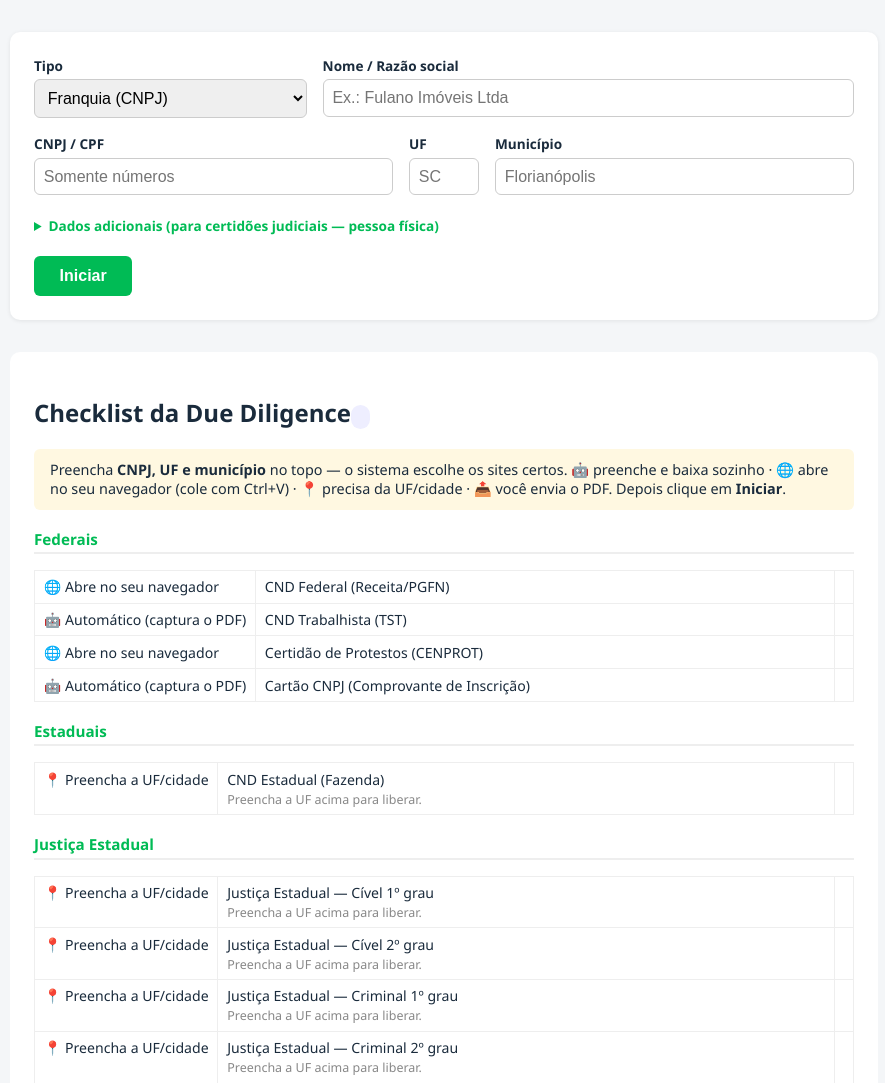
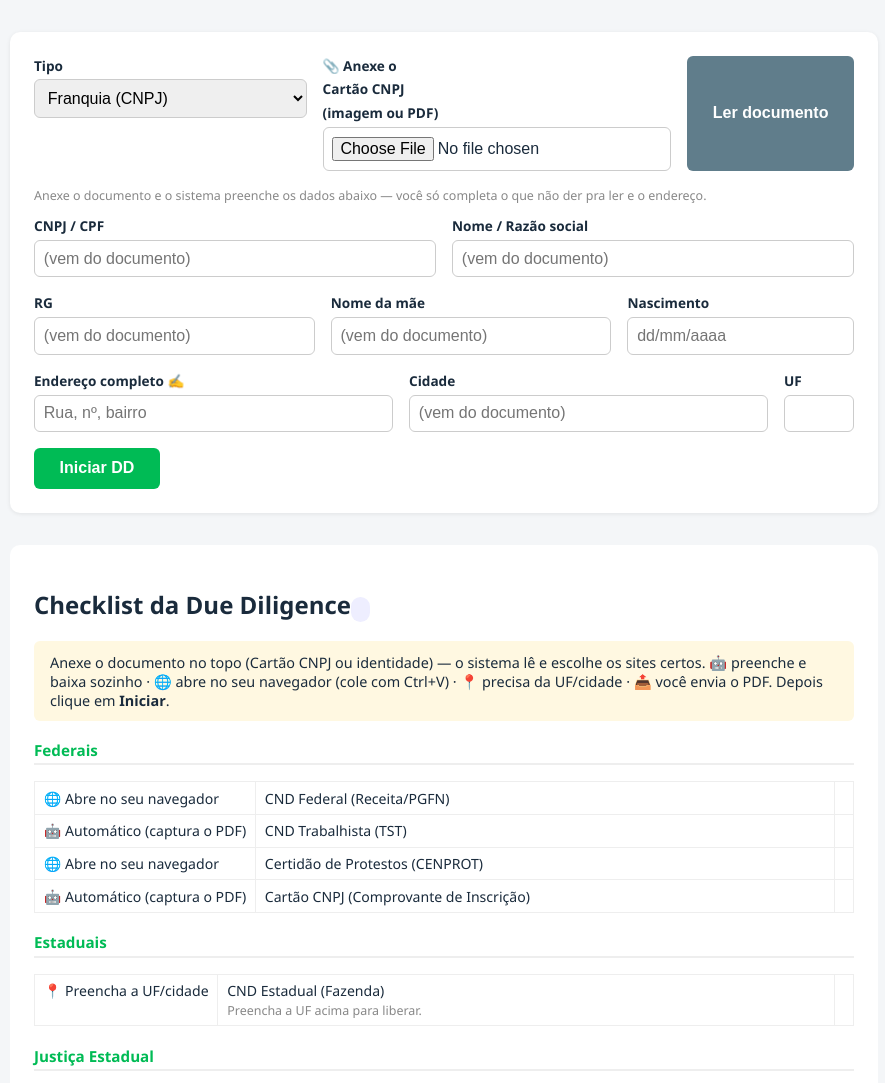
Before and after one commit to anapivanti-lab/seazone-dd, a FastAPI app: page / in a window 1280 px wide. Shown: the part 92-1175 px from the top of the page, without its empty margins (196-1081 px from the left). Run offline with FastAPI, Linux system fonts and the light colour scheme.

Commit message:
Formulario por anexo: le Cartao CNPJ (PJ) e identidade (PF), imagem ou PDF, e preenche os campos
Novo app/extrator.py: extrai de imagem (Tesseract) e PDF (pypdf p/ texto; PyMuPDF+OCR p/ escaneado). PJ: acha o CNPJ no cartao e completa razao social/endereco/UF/municipio via BrasilAPI. PF: CPF, RG, nome, nome da mae/pai, nascimento. Endpoint /ler-documento. Formulario novo: tipo + upload (rotulo muda PJ/PF) + campos auto-preenchidos (editaveis) com endereco digitado; campos de PF aparecem so para PF. requirements: pymupdf.

Co-Authored-By: Claude Opus 4.7 (1M context) <noreply@anthropic.com>

```diff
--- a/app/main.py
+++ b/app/main.py
@@ -12,6 +12,7 @@ from fastapi.templating import Jinja2Templates
 
 from .checklist import itens_para
 from .config import PASTA_PROCESSOS
+from .extrator import extrair_cartao_cnpj, extrair_identidade
 from .leitor import analisar
 from .models import Contexto, TipoPessoa
 from .ocr import ler as ler_identidade
@@ -115,6 +116,22 @@ async def parecer(job_id: str):
     return JSONResponse(gerar_parecer(job))
 
 
+@app.post("/ler-documento")
+async def ler_documento(tipo: str = Form(...), arquivo: UploadFile = File(...)):
+    """Lê o documento anexado (PJ = Cartão CNPJ; PF = identidade), imagem ou PDF,
+    e devolve os campos que conseguiu extrair (você completa o que faltar)."""
+    conteudo = await arquivo.read()
+    nome = arquivo.filename or "documento"
+    suf = Path(nome).suffix.lower() or (".pdf" if conteudo[:4] == b"%PDF" else ".png")
+    tmp = PASTA_PROCESSOS / ("_doc_" + _slug(Path(nome).stem) + suf)
+    tmp.write_bytes(conteudo)
+    try:
+        dados = extrair_cartao_cnpj(str(tmp)) if tipo == "PJ" else extrair_identidade(str(tmp))
+    except Exception as e:
+        dados = {"ok": False, "erro": f"Falha ao ler o documento: {e}"}
+    return JSONResponse(dados)
+
+
 @app.post("/ler-identidade")
 async def ler_identidade_ep(arquivo: UploadFile = File(...)):
     """Lê (OCR) uma imagem de RG/CNH e devolve RG, nome da mãe e nascimento."""
--- a/app/static/app.js
+++ b/app/static/app.js
@@ -10,28 +10,55 @@ const btnAbrirPasta = document.getElementById("abrirPasta");
 const btnParecer = document.getElementById("parecer");
 const parecerBox = document.getElementById("parecerBox");
 const cnpjBox = document.getElementById("cnpjBox");
-const btnId = document.getElementById("btnId");
-const idFile = document.getElementById("idFile");
-const idStatus = document.getElementById("idStatus");
+const docFile = document.getElementById("docFile");
+const btnLer = document.getElementById("btnLer");
+const lerStatus = document.getElementById("lerStatus");
+const docLabel = document.getElementById("docLabel");
 
-if (btnId) {
-  btnId.addEventListener("click", async () => {
-    if (!idFile.files[0]) return;
-    idStatus.textContent = "Lendo a imagem…";
-    const fd = new FormData();
-    fd.append("arquivo", idFile.files[0]);
-    const r = await fetch("/ler-identidade", { method: "POST", body: fd });
-    const d = await r.json();
-    if (!d.ok) {
-      idStatus.textContent = d.erro || "Falha na leitura.";
-      return;
-    }
-    if (d.rg) form.rg.value = d.rg;
-    if (d.nome_mae) form.nome_mae.value = d.nome_mae;
-    if (d.data_nascimento) form.data_nascimento.value = d.data_nascimento;
-    idStatus.textContent = "Lido! Confira RG, nome da mãe e nascimento.";
-  });
+// Alterna o rótulo do upload e os campos só de PF conforme o tipo escolhido
+function ajustarTipo() {
+  const pf = tipoSel.value === "PF";
+  if (docLabel) docLabel.textContent = pf ? "documento de identidade (RG/CNH)" : "Cartão CNPJ";
+  document.querySelectorAll(".pfonly").forEach((el) => (el.hidden = !pf));
 }
+
+// Lê o documento anexado (Cartão CNPJ ou identidade) e preenche os campos
+async function lerDocumento() {
+  if (!docFile.files[0]) {
+    lerStatus.textContent = "Anexe o arquivo (imagem ou PDF) primeiro.";
+    return;
+  }
+  lerStatus.textContent = "Lendo o documento… (pode levar alguns segundos)";
+  const fd = new FormData();
+  fd.append("tipo", tipoSel.value);
+  fd.append("arquivo", docFile.files[0]);
+  let d;
+  try {
+    const r = await fetch("/ler-documento", { method: "POST", body: fd });
+    d = await r.json();
+  } catch (e) {
+    lerStatus.textContent = "Falha ao enviar o documento.";
+    return;
+  }
+  const set = (campo, v) => { if (form[campo] && v) form[campo].value = v; };
+  set("documento", d.documento);
+  set("nome", d.nome);
+  set("uf", d.uf);
+  set("municipio", d.municipio);
+  set("endereco", d.endereco);
+  set("rg", d.rg);
+  set("nome_mae", d.nome_mae);
+  set("data_nascimento", d.data_nascimento);
+  lerStatus.textContent = d.ok
+    ? "✅ Li o documento. Confira os campos e complete o que faltar (e o endereço)."
+    : "⚠️ " + (d.erro || "Não consegui ler tudo.") + " Preencha os campos à mão.";
+  carregarChecklist();
+}
+
+tipoSel.addEventListener("change", ajustarTipo);
+ajustarTipo();
+if (btnLer) btnLer.addEventListener("click", lerDocumento);
+if (docFile) docFile.addEventListener("change", lerDocumento);
 const btnOutro = document.getElementById("btnOutro");
 const outroNome = document.getElementById("outroNome");
 const outroFile = document.getElementById("outroFile");
--- a/app/templates/index.html
+++ b/app/templates/index.html
@@ -4,7 +4,7 @@
   <meta charset="utf-8">
   <meta name="viewport" content="width=device-width, initial-scale=1">
   <title>Due Diligence de Franquias — Seazone</title>
-  <link rel="stylesheet" href="/static/style.css?v=14">
+  <link rel="stylesheet" href="/static/style.css?v=15">
 </head>
 <body>
   <header>
@@ -21,40 +21,43 @@
             <option value="PF">Operador / Representante (CPF)</option>
           </select>
         </label>
-        <label class="cresce">Nome / Razão social
-          <input name="nome" placeholder="Ex.: Fulano Imóveis Ltda">
+        <label class="cresce">📎 Anexe o <b id="docLabel">Cartão CNPJ</b> (imagem ou PDF)
+          <input id="docFile" type="file" accept="image/*,application/pdf">
         </label>
+        <button type="button" id="btnLer" class="secundario">Ler documento</button>
       </div>
-      <div class="linha">
-        <label class="cresce">CNPJ / CPF
-          <input name="documento" id="documento" placeholder="Somente números" required>
-        </label>
-        <label class="uf">UF<input name="uf" placeholder="SC" maxlength="2"></label>
-        <label class="cresce">Município<input name="municipio" placeholder="Florianópolis"></label>
+      <p id="lerStatus" class="obs">Anexe o documento e o sistema preenche os dados abaixo —
+        você só completa o que não der pra ler e o endereço.</p>
+
+      <div id="campos">
+        <div class="linha">
+          <label class="cresce">CNPJ / CPF
+            <input name="documento" id="documento" placeholder="(vem do documento)" required>
+          </label>
+          <label class="cresce">Nome / Razão social
+            <input name="nome" id="nome" placeholder="(vem do documento)">
+          </label>
+        </div>
+        <div class="linha pfonly" hidden>
+          <label class="cresce">RG<input name="rg" id="rg" placeholder="(vem do documento)"></label>
+          <label class="cresce">Nome da mãe<input name="nome_mae" id="nome_mae" placeholder="(vem do documento)"></label>
+          <label>Nascimento<input name="data_nascimento" id="data_nascimento" placeholder="dd/mm/aaaa"></label>
+        </div>
+        <div class="linha">
+          <label class="cresce">Endereço completo ✍️
+            <input name="endereco" id="endereco" placeholder="Rua, nº, bairro">
+          </label>
+          <label class="cresce">Cidade<input name="municipio" id="municipio" placeholder="(vem do documento)"></label>
+          <label class="uf">UF<input name="uf" id="uf" maxlength="2"></label>
+        </div>
       </div>
-      <details class="extra">
-        <summary>Dados adicionais (para certidões judiciais — pessoa física)</summary>
-        <div class="linha">
-          <label class="cresce">RG<input name="rg" placeholder="RG"></label>
-          <label class="cresce">Nome da mãe<input name="nome_mae" placeholder="Nome completo da mãe"></label>
-          <label>Data de nascimento<input name="data_nascimento" placeholder="dd/mm/aaaa"></label>
-        </div>
-        <label>Endereço<input name="endereco" placeholder="Rua, nº, bairro, cidade" style="width:100%"></label>
-        <div class="linha" style="margin-top:.6rem">
-          <label class="cresce">📷 Ler do RG/CNH (imagem ou PDF) — preenche RG, nome da mãe e nascimento
-            <input id="idFile" type="file" accept="image/*,application/pdf">
-          </label>
-          <button type="button" id="btnId" class="secundario">Ler identidade</button>
-        </div>
-        <span id="idStatus" class="obs"></span>
-      </details>
 
-      <button type="submit">Iniciar</button>
+      <button type="submit">Iniciar DD</button>
     </form>
 
     <section id="painel">
       <h2>Checklist da Due Diligence <span id="estado" class="tag"></span></h2>
-      <p class="dica" id="dica">Preencha <b>CNPJ, UF e município</b> no topo — o sistema escolhe os sites certos.
+      <p class="dica" id="dica">Anexe o documento no topo (Cartão CNPJ ou identidade) — o sistema lê e escolhe os sites certos.
         🤖 preenche e baixa sozinho · 🌐 abre no seu navegador (cole com Ctrl+V) · 📍 precisa da UF/cidade ·
         📤 você envia o PDF. Depois clique em <b>Iniciar</b>.</p>
 
@@ -91,6 +94,6 @@
     </section>
   </main>
 
-  <script src="/static/app.js?v=14"></script>
+  <script src="/static/app.js?v=15"></script>
 </body>
 </html>
--- a/requirements.txt
+++ b/requirements.txt
@@ -7,3 +7,4 @@ httpx>=0.27
 pypdf>=5.0
 pytesseract>=0.3.10
 pillow>=10.0
+pymupdf>=1.24
```
Also changed, not shown: app/extrator.py (added, +142 -0 lines).
